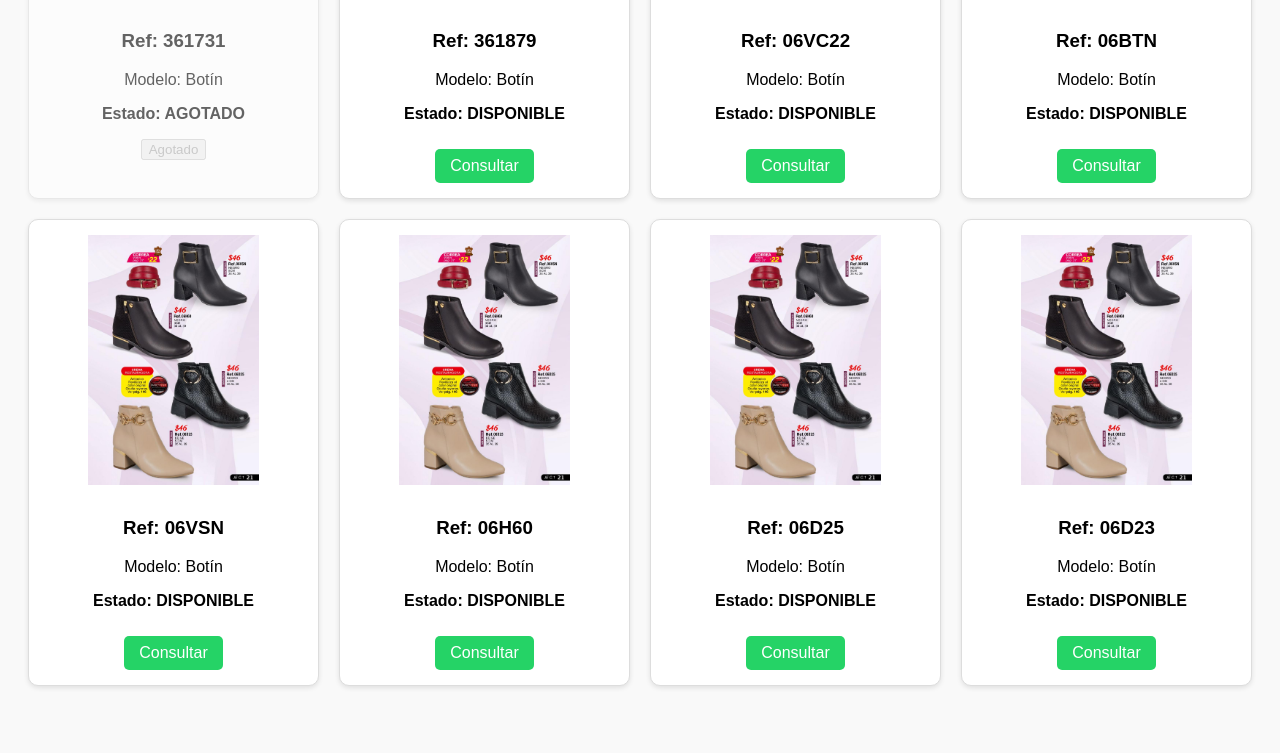
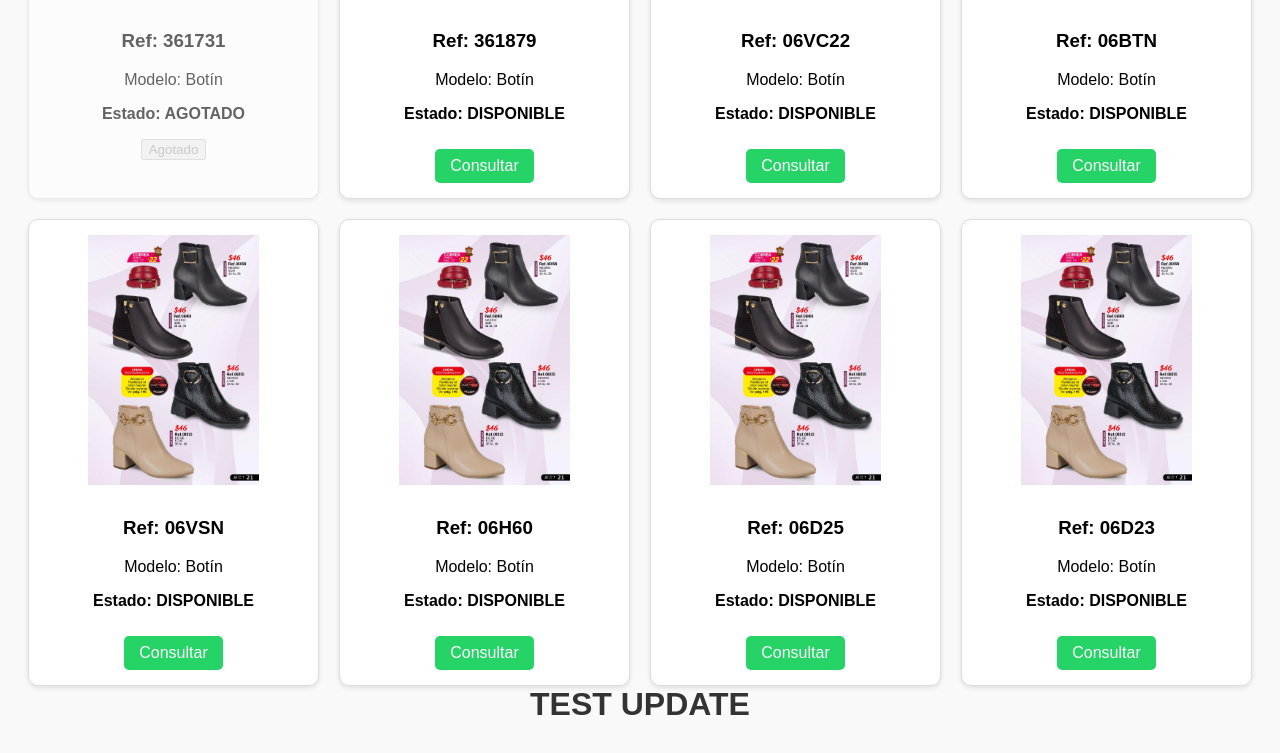
Before and after one commit to LuisQuina/catalogo-je.html, a plain HTML site: page index.html in a window 1280 px wide. Shown: the part 5583-6336 px from the top of the page. Before the commit the page ends 6297 px from the top, so only its background shows below. Drawn offline with Linux system fonts and the light colour scheme.

Commit message:
Add test heading to index.html
Added a test heading to the HTML body.

```diff
--- a/index.html
+++ b/index.html
@@ -90,5 +90,6 @@
             renderizarProductos(filtrados);
         });
     </script>
+    <h1>TEST UPDATE</h1>
 </body>
 </html>
```
